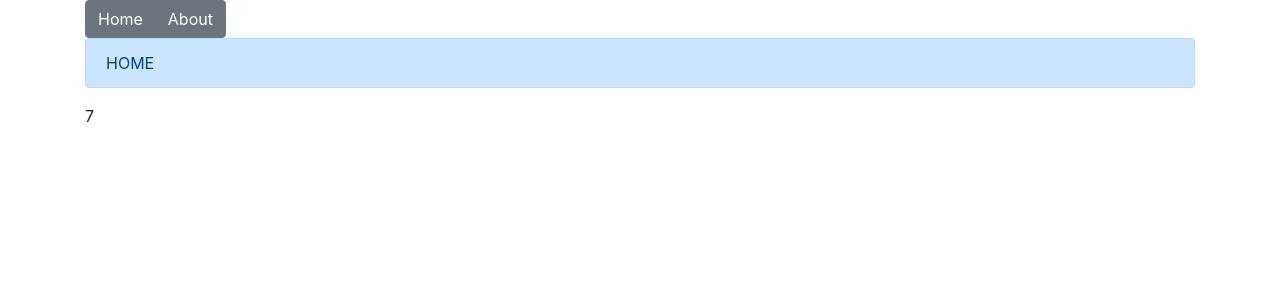
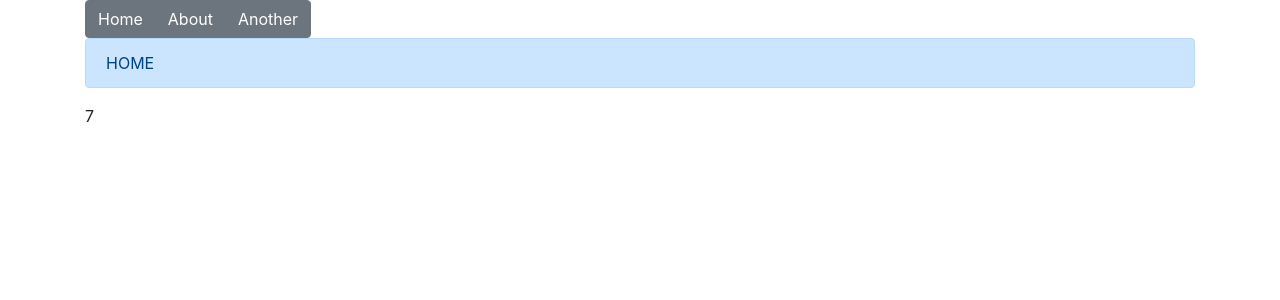
Before and after one commit to cbecerrat/webpack-vue-demo, a Vue app: page / in a window 1280 px wide. Shown: the top 300 px of the page. Built offline with nearby package versions, Linux system fonts and the light colour scheme.

Commit message:
Removed 'webpack install' as it's the same as serve

```diff
--- a/package.json
+++ b/package.json
@@ -7,8 +7,7 @@
     "scripts": {
         "test": "echo \"Error: no test specified\" && exit 1",
         "build": "webpack",
-        "serve": "webpack serve",
-        "install": "webpack && webpack serve"
+        "serve": "webpack serve"
     },
     "keywords": [],
     "author": "",
--- a/src/App.vue
+++ b/src/App.vue
@@ -6,6 +6,9 @@
             </button>
             <button type="button" class="btn btn-secondary" @click="aboutNav">
                 About
+            </button>
+            <button type="button" class="btn btn-secondary" @click="another">
+                Another
             </button>
         </div>
         <router-view></router-view>
@@ -16,7 +19,7 @@
 </template>
 
 <script lang="ts">
-    import { defineComponent } from "vue";
+    import { defineComponent } from 'vue';
 
     const App = defineComponent({
         data() {
@@ -31,11 +34,14 @@
         },
         methods: {
             homeNav() {
-                this.$router.push("/");
+                this.$router.push('/');
             },
             aboutNav() {
-                this.$router.push("/about");
+                this.$router.push('/about');
             },
+            another() {
+                this.$router.push('another')
+            }
         },
     });
 
--- a/src/index.ts
+++ b/src/index.ts
@@ -9,7 +9,8 @@ import About from './components/About.vue'
 
 const routes = [
     { path: '/', component: Home },
-    { path: '/about', component: About }
+    { path: '/about', component: About },
+    { path: '/:pathMatch(.*)*', component: Home }
 ];
 
 const router = createRouter({
```
